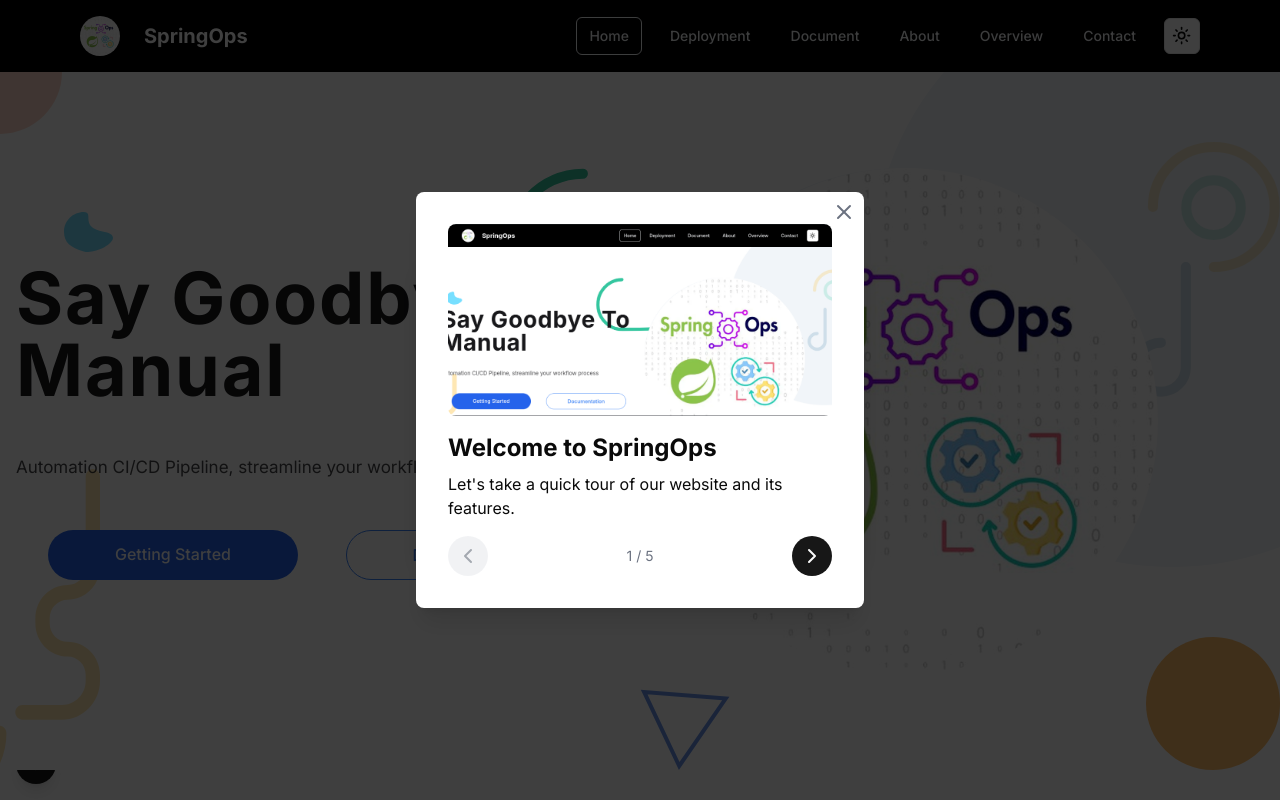
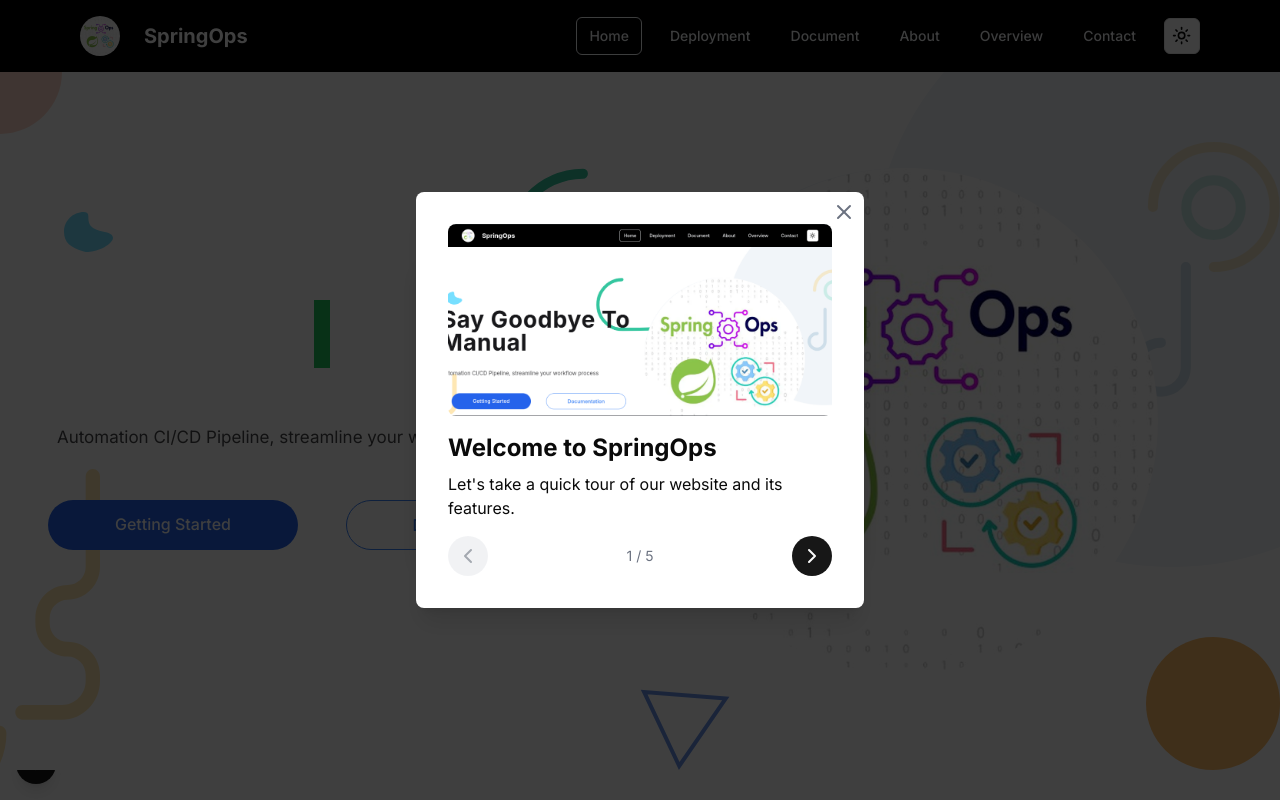
Before and after one commit to JomNum-Tech/JomNum-Tech, a Next.js app: page / in a window 1280 px wide. Shown: the top 800 px of the page. Built offline with nearby package versions, Linux system fonts and the light colour scheme.

Commit message:
add animation heading in homepage

```diff
--- a/app/globals.css
+++ b/app/globals.css
@@ -64,3 +64,19 @@
     @apply bg-background text-foreground;
   }
 }
+
+.blinking-cursor {
+  font-weight: 100;
+  font-size: 56px;
+  color: rgb(34, 197, 94);
+  animation: blink 1s step-end infinite;
+}
+
+@keyframes blink {
+  from, to {
+      opacity: 1;
+  }
+  50% {
+      opacity: 0;
+  }
+}
--- a/components/Header.tsx
+++ b/components/Header.tsx
@@ -1,7 +1,10 @@
+"use client"
+
 import React from 'react'
 import { ShapeSeven, Shapes } from './Icon';
 import Image from 'next/image';
 import Link from 'next/link';
+import TypingHeading from './TypingHeading';
 
 export const Header = () => {
 	return (
@@ -11,11 +14,9 @@
 			<div className="container px-4 mx-auto">
 				<div className="grid grid-cols-12 gap-6 items-center">
 					<div className="col-span-12 lg:col-span-7 xl:col-span-6 text-center lg:text-start mb-12 lg:mb-0">
-						<h2 className="text-3xl font-bold leading-tight tracking-wide lg:text-7xl mb-6">
-							Say Goodbye To Manual
-						</h2>
-						<div className="max-w-xl">
-							<p className="text-[17px] leading-relaxed opacity-80 my-12">
+						<TypingHeading texts={['Say Goodbye To Manual', 'Say Hello To Automation!']} />
+						<div className="max-w-xl w-full ">
+							<p className="text-[17px] leading-relaxed opacity-80 my-12 w-full text-center">
 								Automation CI/CD Pipeline, streamline your workflow process
 							</p>
 						</div>
--- /dev/null
+++ b/components/TypingHeading.tsx
@@ -0,0 +1,53 @@
+import React, { useEffect, useState } from 'react';
+
+const TypingHeading: React.FC<{ texts: string[]; typingSpeed?: number; deletingSpeed?: number; pause?: number }> = ({
+    texts,
+    typingSpeed = 100,
+    deletingSpeed = 50,
+    pause = 1500,
+}) => {
+    const [displayedText, setDisplayedText] = useState('');
+    const [isDeleting, setIsDeleting] = useState(false);
+    const [currentIndex, setCurrentIndex] = useState(0);
+    const [textIndex, setTextIndex] = useState(0); // Track individual character index
+
+    useEffect(() => {
+        let timeoutId: ReturnType<typeof setTimeout>;
+
+        if (!isDeleting && textIndex < texts[currentIndex].length) {
+            // Typing text
+            timeoutId = setTimeout(() => {
+                setDisplayedText((prev) => prev + texts[currentIndex].charAt(textIndex));
+                setTextIndex((prev) => prev + 1);
+            }, typingSpeed);
+        } else if (isDeleting && textIndex > 0) {
+            // Deleting text
+            timeoutId = setTimeout(() => {
+                setDisplayedText((prev) => prev.slice(0, -1));
+                setTextIndex((prev) => prev - 1);
+            }, deletingSpeed);
+        } else {
+            // Pause before switching between typing and deleting
+            timeoutId = setTimeout(() => {
+                if (!isDeleting) {
+                    setIsDeleting(true); // Start deleting after typing
+                } else {
+                    setIsDeleting(false); // Start typing the next text
+                    setCurrentIndex((prev) => (prev + 1) % texts.length); // Loop back to the first text
+                    setTextIndex(0); // Reset character index
+                }
+            }, pause);
+        }
+
+        return () => clearTimeout(timeoutId);
+    }, [texts, textIndex, isDeleting, typingSpeed, deletingSpeed, pause, currentIndex]);
+
+    return (
+        <h1 className="text-[56px] font-semibold w-full text-center">
+            {displayedText}
+            <span className="blinking-cursor bg-green-500">|</span>
+        </h1>
+    );
+};
+
+export default TypingHeading;
```
Lines whose indentation alone changed are shown as unchanged.
